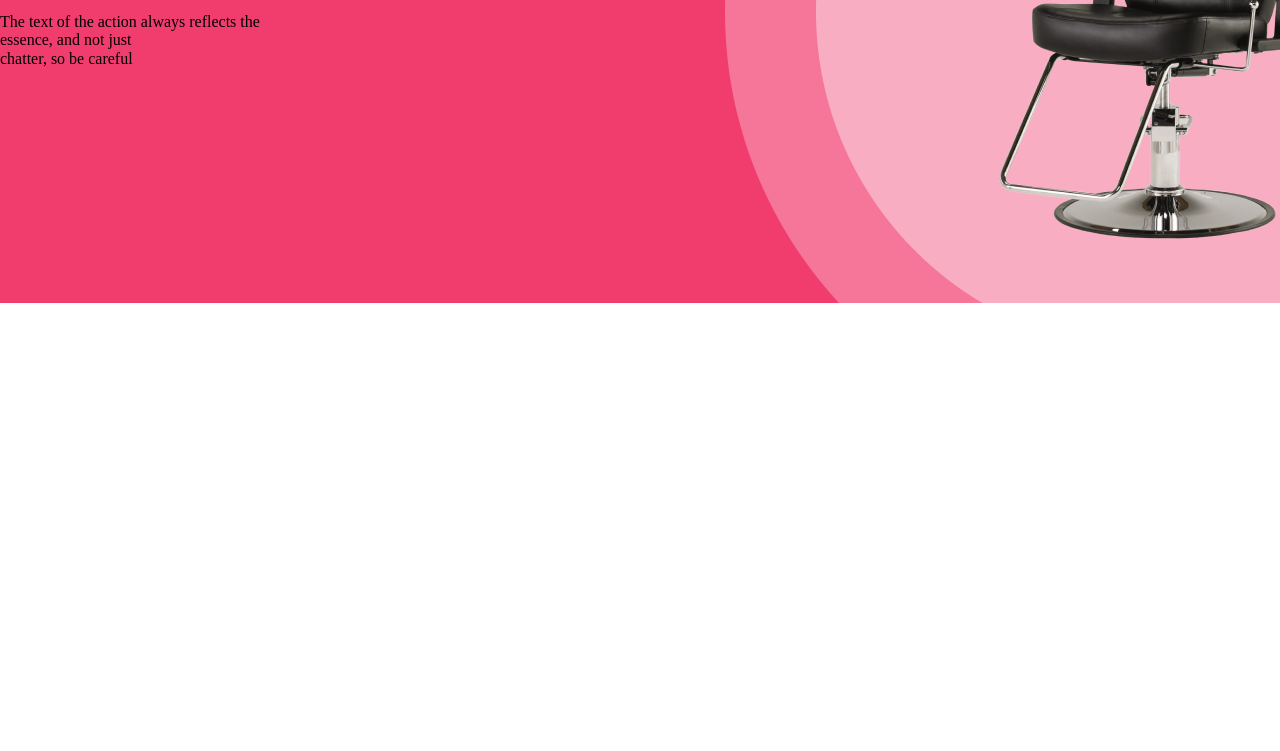
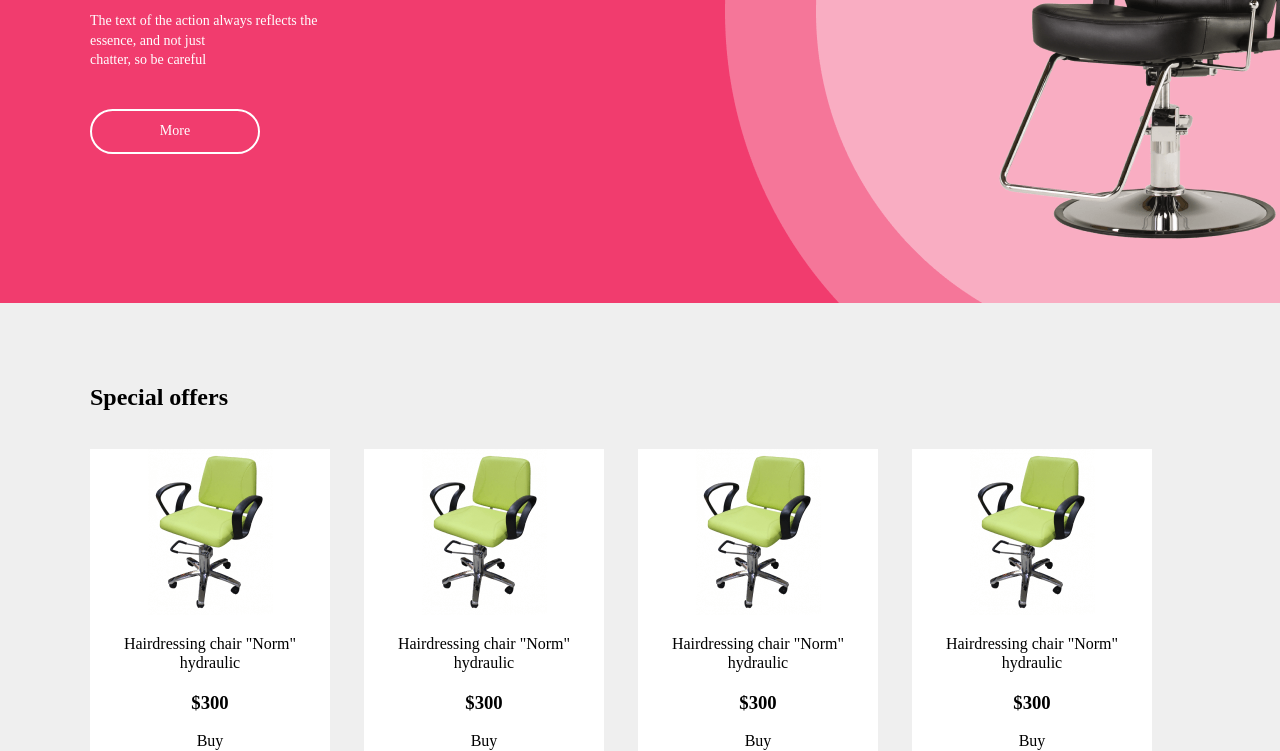
Before and after one commit to illiashabloskyi/hw_hillel_08, a plain HTML site: page index.html in a window 1280 px wide. Shown: the part 567-1318 px from the top of the page. Before the commit the page ends 870 px from the top, so only its background shows below. Drawn offline with Linux system fonts and the light colour scheme.

Commit message:
Update index.html

```diff
--- a/index.html
+++ b/index.html
@@ -24,7 +24,7 @@
       </nav>
       <nav class="header-main">
         <div class="clearfix">
-          <div class="header-main-info">
+          <div class="section-main">
             <div class="logo">
               <a href="./index.html"
                 ><img
@@ -36,7 +36,7 @@
               >
             </div>
             <div class="header-info">
-              <a href="tel:1 (213) 123-45-67" class="link">1 (213) 123-45-67</a>
+              <a href="tel:+1-(213)-123-45-67" class="link">1 (213) 123-45-67</a>
               <a href="#" class="link-button">Call back</a>
             </div>
           </div>
@@ -53,12 +53,56 @@
     </header>
     <main>
       <section class="title-section">
-        <h1>Super chair</h1>
-        <p>
-          The text of the action always reflects the <br />
-          essence, and not just <br />
-          chatter, so be careful
-        </p>
+        <div class="section-main">
+          <h1>Super chair</h1>
+          <p class="title-info">
+            The text of the action always reflects the <br />
+            essence, and not just <br />
+            chatter, so be careful
+          </p>
+          <a href="#" class="link-button">More</a>
+        </div>
+      </section>
+      <section class="section-about">
+        <div class="section-main">
+          <h2>Special offers</h2>
+          <div class="chair-price">
+            <img src="./images/chair.png" alt="chair" />
+            <p>
+              Hairdressing chair "Norm" <br />
+              hydraulic
+            </p>
+            <h3>$300</h3>
+            <a href="">Buy</a>
+          </div>
+          <div class="chair-price">
+            <img src="./images/chair.png" alt="chair" />
+            <p>
+              Hairdressing chair "Norm" <br />
+              hydraulic
+            </p>
+            <h3>$300</h3>
+            <a href="">Buy</a>
+          </div>
+          <div class="chair-price">
+            <img src="./images/chair.png" alt="chair" />
+            <p>
+              Hairdressing chair "Norm" <br />
+              hydraulic
+            </p>
+            <h3>$300</h3>
+            <a href="">Buy</a>
+          </div>
+          <div class="chair-price">
+            <img src="./images/chair.png" alt="chair" />
+            <p>
+              Hairdressing chair "Norm" <br />
+              hydraulic
+            </p>
+            <h3>$300</h3>
+            <a href="">Buy</a>
+          </div>
+        </div>
       </section>
     </main>
   </body>
```
